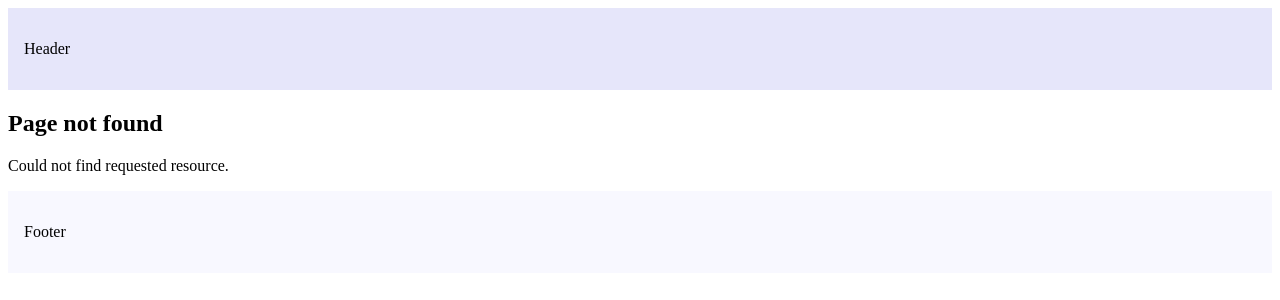
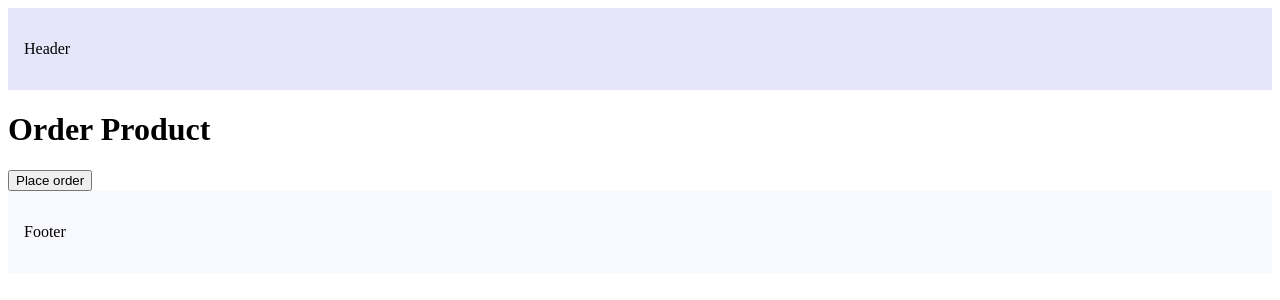
Before and after one commit to rsshonjoydas/nextjs, a Next.js app: page /order-product in a window 1280 px wide. Before the commit this address had no page. Shown: the top 300 px of the page. Built offline with nearby package versions, Linux system fonts and the light colour scheme.

Commit message:
navigating programmatically

```diff
--- /dev/null
+++ b/src/app/order-product/page.tsx
@@ -0,0 +1,23 @@
+'use client';
+
+import { useRouter } from 'next/navigation';
+
+const OrderProduct = () => {
+  const router = useRouter();
+
+  const handleClick = () => {
+    console.log('Placing your order');
+    router.push('/');
+  };
+
+  return (
+    <>
+      <h1>Order Product</h1>
+      <button type='submit' onClick={handleClick}>
+        Place order
+      </button>
+    </>
+  );
+};
+
+export default OrderProduct;
```
